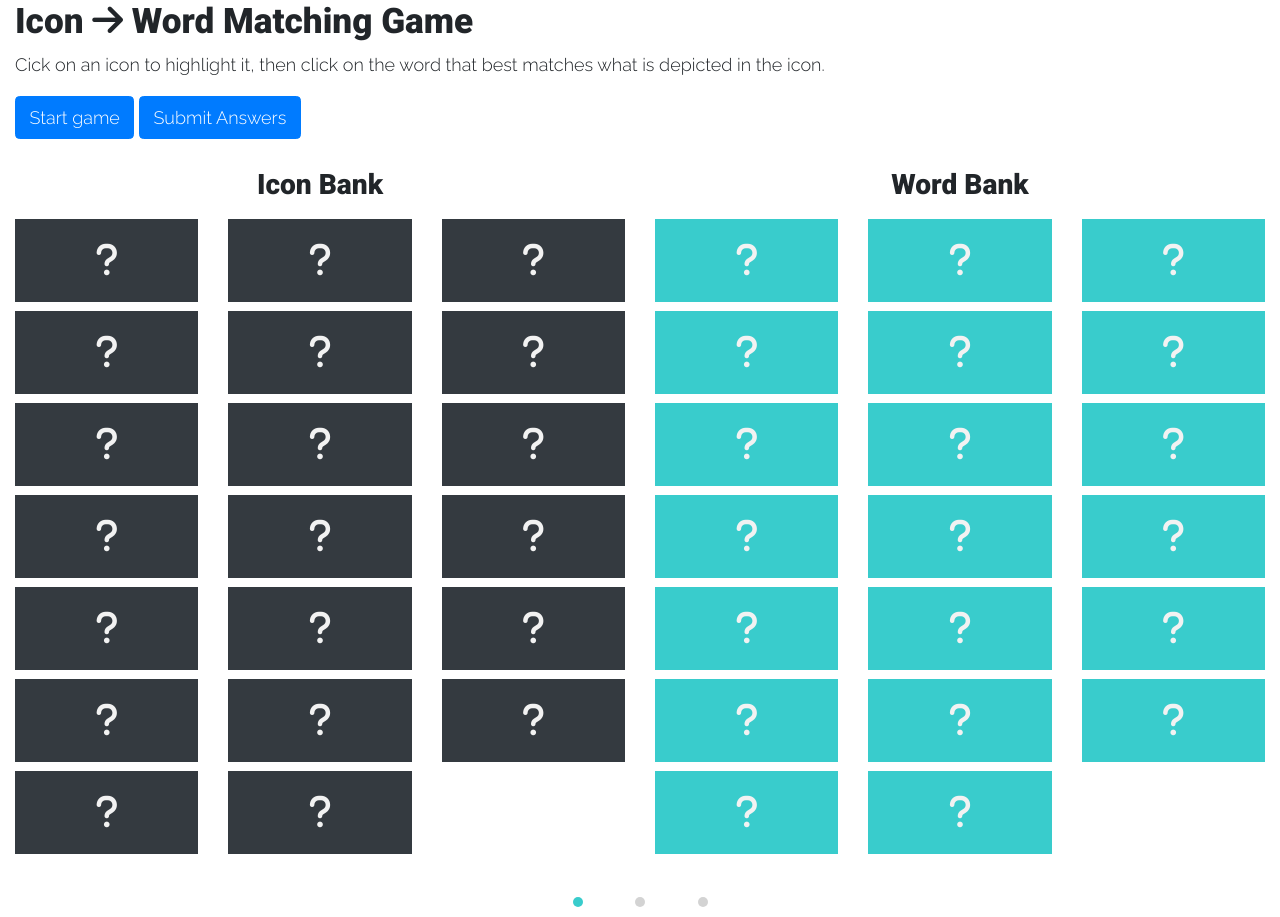
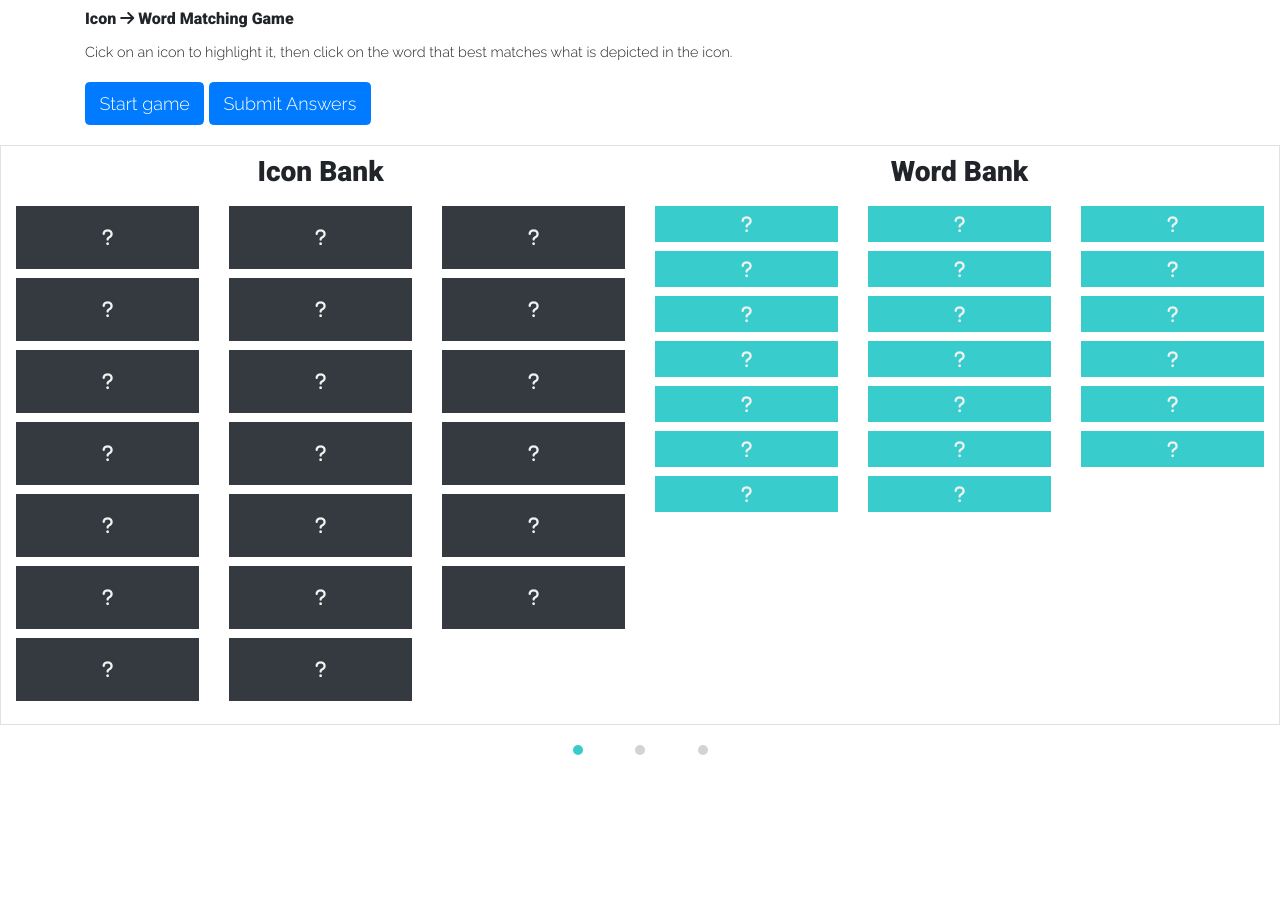
Before and after one commit to littleapple27/icon-match-game, a PHP site: page /game.html in a window 1280 px wide. After the commit the page ends 755 px from the top, so only its background shows below. Run offline with PHP 8.4, Linux system fonts and the light colour scheme; style sheets or scripts are compiled from the project's sources; some libraries are stand-ins or nearby versions.

Commit message:
change card sizing

```diff
--- a/css/cardflip.css
+++ b/css/cardflip.css
@@ -40,4 +40,9 @@ flip card
   -webkit-transform: rotateY(0deg);
           transform: rotateY(0deg);
 }
+
+.card {
+  width: 100%;
+  height: 100%;
+}
 /*# sourceMappingURL=cardflip.css.map */
--- a/css/cardflip.min.css
+++ b/css/cardflip.min.css
@@ -1 +1 @@
-.card-flip>div{backface-visibility:hidden;-webkit-backface-visibility:hidden;-moz-backface-visibility:hidden;-o-backface-visibility:hidden;backface-visibility:hidden;transition:transform 300ms;transition-timing-function:linear;width:100%;height:100%;margin:0;display:flex}.card-front{transform:rotateY(0deg)}.card-back{transform:rotateY(180deg);position:absolute;top:0}.card-front-flip{transform:rotateY(-180deg)}.card-back-flip{transform:rotateY(0deg)}
+.card-flip>div{backface-visibility:hidden;-webkit-backface-visibility:hidden;-moz-backface-visibility:hidden;-o-backface-visibility:hidden;backface-visibility:hidden;transition:transform 300ms;transition-timing-function:linear;width:100%;height:100%;margin:0;display:flex}.card-front{transform:rotateY(0deg)}.card-back{transform:rotateY(180deg);position:absolute;top:0}.card-front-flip{transform:rotateY(-180deg)}.card-back-flip{transform:rotateY(0deg)}.card{width:100%;height:100%}
--- a/css/cardflip.scss
+++ b/css/cardflip.scss
@@ -33,3 +33,8 @@ flip card
 .card-back-flip {
   transform: rotateY(0deg);
 }
+
+.card {
+	width: 100%;
+	height: 100%;
+}
--- a/game.html
+++ b/game.html
@@ -24,24 +24,25 @@
 
 <body onload="loadGame()">
 
-	<main class="container-fluid" id="">
-		<h2>Icon <i class="fas fa-arrow-right"></i> Word Matching Game</h2>
-		<p>Cick on an icon to highlight it, then click on the word that best matches what is depicted in the icon.</p>
+	<main class="container mt-2" id="">
+		<h5>Icon <i class="fas fa-arrow-right"></i> Word Matching Game</h5>
+		<p><small>Cick on an icon to highlight it, then click on the word that best matches what is depicted in the icon.</small></p>
 
 		<div class="row">
 			<div class="col-12 text-left">
-				<button class="btn btn-primary" onclick="startGame();">Start game</button>
+				<button class="btn btn-primary" id="startBtn" onclick="startGame();">Start game</button>
 				<button class="btn btn-primary btn-toggle" onclick="">Submit Answers</button>
 			</div>
 		</div>
+		</main>
 
 		<!-- MultiStep Form -->
-
+<section class="container-fluid">
 		<form id="msform" method="post" action="">
 
 			<fieldset class="fieldset">
 
-				<div class="row">
+				<div class="row border">
 					<!---Outer Row--->
 
 
@@ -51,13 +52,7 @@
 						<div class="row py-2 align-items-center" id="deck1">
 
 							<!-- REMOVE ONCE FINAL
-								<div class="col-sm-4 mb-2"><div class="card card-flip"><div class="card-front text-white bg-dark"><div class="card-body"><i class="fa fa-question fa-2x float-middle"></i></div></div><div class="card-back bg-white"><div class="card-body"><i class="fa fa-bullhorn fa-2x float-middle"></i></div></div></div></div> -->
-
-
-
-
-
-
+								<div class="col-lg-4 col-sm-4 mb-2"><div class="card card-flip"><div class="card-front text-white bg-dark"><div class="card-body"><i class="fa fa-question fa-2x float-middle"></i></div></div><div class="card-back bg-white"><div class="card-body border"><i class="fas ' + deck1[i]+' fa-2x float-middle"></i></div></div></div></div> -->
 
 
 						</div><!---Inner Deck Row--->
@@ -70,7 +65,7 @@
 						<div class="row py-2 align-items-center" id="deck2">
 
 									<!-- REMOVE ONCE FINAL
-								<div class="col-sm-6 mb-2"><div class="card card-flip"><div class="card-front text-white bg-dark"><div class="card-body"><i class="fa fa-question fa-2x float-middle"></i></div></div><div class="card-back bg-white"><div class="card-body"><i class="fa fa-bullhorn fa-2x float-middle"></i></div></div></div></div> -->
+								<div class="col-lg-4 col-sm-6 mb-2"><div class="card card-flip"><div class="card-front text-white bg-teal"><div class="card-body"><i class="fa fa-question fa-2x float-middle"></i></div></div><div class="card-back bg-white"><div class="card-body border">' +deck2[i] +'</div></div></div></div> -->
 
 
 
@@ -92,7 +87,7 @@
 		</ul> <!-- fieldsets -->
 
 
-	</main>
+	</section>
 
 	<script src="https://code.jquery.com/jquery-3.3.1.min.js"></script>
 	<script src="https://stackpath.bootstrapcdn.com/bootstrap/4.3.1/js/bootstrap.min.js">
--- a/js/game.js
+++ b/js/game.js
@@ -43,12 +43,11 @@
 		/* Add the cards to the webpage */
 		for(i=0;i<value;i++){
 			/* Create the image elements*/
-			card1='<div class="col-lg-4 col-sm-4 mb-2"><div class="card card-flip"><div class="card-front text-white bg-dark"><div class="card-body"><i class="fa fa-question fa-2x float-middle"></i></div></div><div class="card-back bg-white"><div class="card-body"><i class="fas ' + deck1[i]+' fa-2x float-middle"></i></div></div></div></div>';
-			card2='<div class="col-lg-4 col-sm-6 mb-2"><div class="card card-flip"><div class="card-front text-white bg-teal"><div class="card-body"><i class="fa fa-question fa-2x float-middle"></i></div></div><div class="card-back bg-white"><div class="card-body">' +deck2[i] +'</div></div></div></div>';
+			card1='<div class="col-lg-4 col-sm-4 mb-2"><div class="card card-flip"><div class="card-front text-white bg-dark"><div class="card-body py-3 px-0"><i class="fa fa-question fa-1x float-middle"></i></div></div><div class="card-back bg-white"><div class="card-body border py-3 px-0"><i class="fas ' + deck1[i]+' fa-2x float-middle"></i></div></div></div></div>';
+			card2='<div class="col-lg-4 col-sm-6 mb-2"><div class="card card-flip"><div class="card-front text-white bg-teal"><div class="card-body py-1 px-0"><i class="fa fa-question fa-1x float-middle"></i></div></div><div class="card-back bg-white"><div class="card-body border py-1 px-0">' +deck2[i] +'</div></div></div></div>';
 			/*Add images to the 2 decks */
 			deck1div.innerHTML+=card1;
 			deck2div.innerHTML+=card2;
-
 		}
 	}
 
@@ -69,8 +68,9 @@
 
 	/* When the user clicks on start game the cards flip over and the timer starts?? */
 	function startGame(){
-  		$('.card-front').toggleClass('card-front-flip');
-		$('.card-back').toggleClass('card-back-flip');
+  		$('.card-front').addClass('card-front-flip').removeClass('.card-front');
+		$('.card-back').addClass('card-back-flip').removeClass('.card-back');
+		//$('#startBtn').html("Start Over");
 	};
 
 
```
Also changed, not shown: 1 other file.
